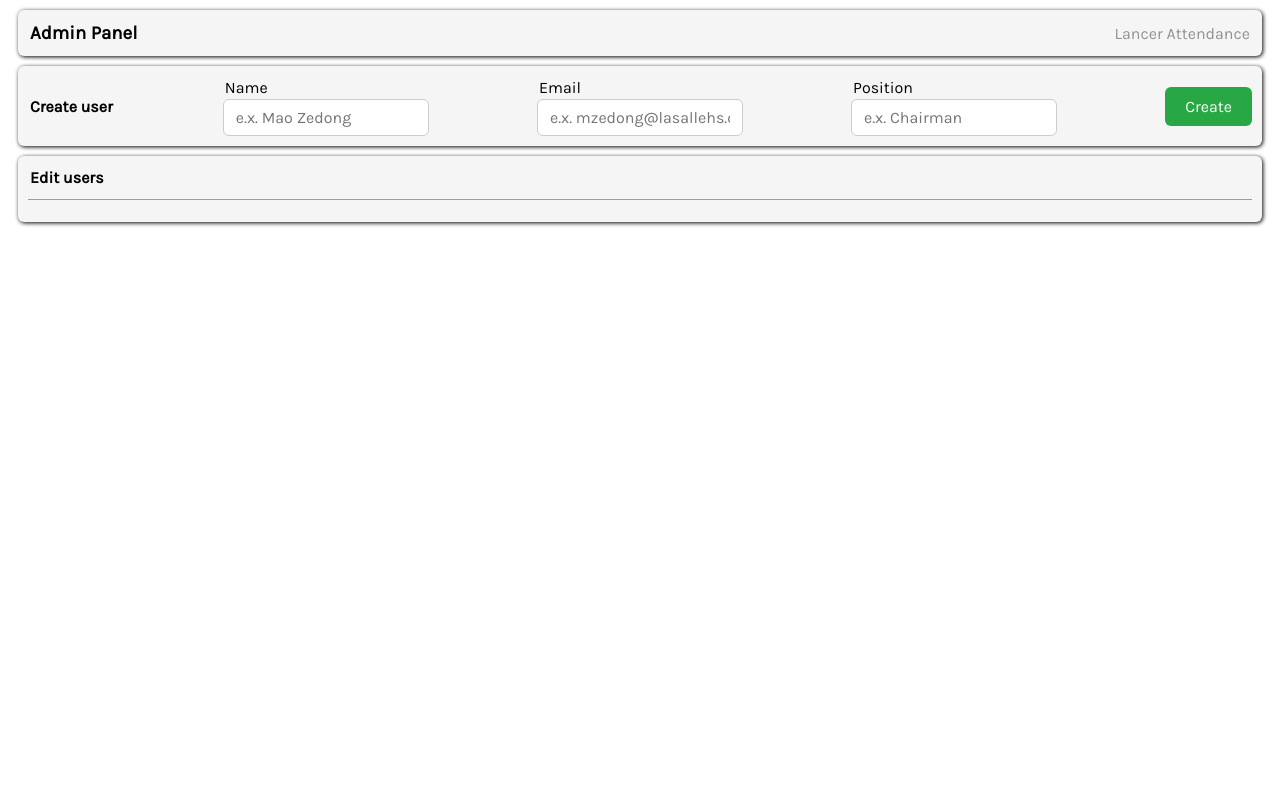
After one commit to MrViper111/LancerAttendance, a Flask app: page /admin in a window 1280 px wide. The commit adds this page. Run offline with Flask 3, Linux system fonts and the light colour scheme; data that the repository does not hold is empty; some libraries are stand-ins or nearby versions.

Commit message:
everything

```diff
--- a/api/main.py
+++ b/api/main.py
@@ -1,5 +1,9 @@
+import requests
+from flask import request
+
 from website import create_app
 import time
+import cv2
 
 def start_webserver():
     print("Starting web server...")
@@ -7,8 +11,35 @@ def start_webserver():
     create_app().run(debug=True, host="0.0.0.0", port=8000)
 
 def main():
-    ...
+    cap = cv2.VideoCapture(0)
+    detector = cv2.QRCodeDetector()
+
+    while True:
+        start_time = time.time()
+        ret, frame = cap.read()
+        if not ret:
+            continue
+
+        data, bbox, _ = detector.detectAndDecode(frame)
+
+        if data:
+            user_data = requests.get(f"http://127.0.0.1:8000/api/get_user?name={data}")
+            print(user_data)
+
+        cv2.imshow("QR Code Scanner", frame)
+
+        elapsed_time = time.time() - start_time
+        time.sleep(max(1.0 - elapsed_time, 0))
+
+        if cv2.waitKey(1) & 0xFF == ord('q'):
+            break
+
+    # Cleanup
+    cap.release()
+    cv2.destroyAllWindows()
+
 
 if __name__ == "__main__":
     start_webserver()
-    main()
+    print('its doing the thing')
+    # main()
--- /dev/null
+++ b/api/website/static/admin.js
@@ -0,0 +1,186 @@
+let users = [];
+
+function refresh() {
+    window.open("/");
+}
+
+function createUser() {
+    name_input = document.getElementById("create-name");
+    email_input = document.getElementById("create-email");
+    position_input = document.getElementById("create-position");
+
+    fetch("/api/create_user", {
+        method: "POST",
+        body: JSON.stringify({
+            name: name_input.value,
+            email: email_input.value,
+            position: position_input.value
+        }),
+        headers: {
+            "Content-type": "application/json; charset=UTF-8"
+        }
+    })
+    .then(response => response.json())
+    .then(data => {
+        name_input.value = "";
+        email_input.value = "";
+        position_input.value = "";
+
+        renderUsers();
+        window.alert(data.response);
+    });
+}
+
+function saveUser(email, position, score) {
+    fetch("/api/update_user", {
+        method: "PUT",
+        body: JSON.stringify({
+            email: email,
+            position: position,
+            score: score,
+            admin: false
+        }),
+        headers: {
+            "Content-type": "application/json; charset=UTF-8"
+        }
+    })
+    .then(response => response.json())
+    .then(data => {
+        window.alert(data.response);
+    });
+}
+
+function deleteUser(email) {
+    fetch("/api/delete_user", {
+        method: "DELETE",
+        body: JSON.stringify({
+            email: email
+        }),
+        headers: {
+            "Content-type": "application/json; charset=UTF-8"
+        }
+    })
+    .then(response => response.json())
+    .then(data => {
+        window.alert(data.response);
+    });
+}
+
+async function fetchUsers() {
+    try {
+        const response = await fetch("/api/get_users");
+        if (!response.ok) throw new Error("Failed to fetch users");
+
+        const jsonData = await response.json();
+        users = jsonData.response;
+    } catch (error) {
+        console.error("Error getting users", error);
+    }
+}
+
+function hasCheckedIn(email) {
+    return fetch("/api/is_present?email=" + email)
+        .then(response => response.json())
+        .then(data => data.response);
+}
+
+function createUserCard(userData) {
+    // Create container div
+    let container = document.createElement("div");
+    container.className = "container1 inline-container";
+    container.id = "user-container";
+
+    // Create user info paragraph
+    let userInfo = document.createElement("p");
+    userInfo.innerHTML = `${userData.name} <span class="lesser">(${userData.email})</span>`;
+    container.appendChild(userInfo);
+
+    // Position section
+    let positionDiv = document.createElement("div");
+    let positionLabel = document.createElement("p");
+    positionLabel.textContent = "Position";
+    let positionInput = document.createElement("input");
+    positionInput.type = "text";
+    positionInput.className = "input";
+    positionInput.value = userData.position;
+
+    positionDiv.appendChild(positionLabel);
+    positionDiv.appendChild(positionInput);
+    container.appendChild(positionDiv);
+
+    // Score section
+    let scoreDiv = document.createElement("div");
+    let scoreLabel = document.createElement("p");
+    scoreLabel.innerHTML = `Score
+        <button class="tiny-gray-button" onclick="updateScore(this, 5)">+5</button>
+        <button class="tiny-gray-button" onclick="updateScore(this, 10)">+10</button>
+        <button class="tiny-gray-button" onclick="updateScore(this, 25)">+25</button>`;
+
+    let scoreInput = document.createElement("input");
+    scoreInput.type = "text";
+    scoreInput.className = "input";
+    scoreInput.value = userData.score;
+
+    scoreDiv.appendChild(scoreLabel);
+    scoreDiv.appendChild(scoreInput);
+    container.appendChild(scoreDiv);
+
+    let attendanceDiv = document.createElement("div");
+    let attendanceLabel = document.createElement("p");
+    let attendanceMarker = document.createElement("h1");
+    attendanceLabel.innerHTML = "<span class='lesser'>Present</span>"
+
+    hasCheckedIn(userData.email).then(result => {
+        if (result) {
+            attendanceMarker.innerHTML = "<i class='bi bi-check' style='color:#3acc00'></i>"
+        } else {
+            attendanceMarker.innerHTML = "<i class='bi bi-x' style='color:#e00000'></i>"
+        }
+    })
+
+    attendanceDiv.appendChild(attendanceLabel);
+    attendanceDiv.appendChild(attendanceMarker);
+    container.appendChild(attendanceDiv);
+
+    let buttonDiv = document.createElement("div");
+
+    let deleteButton = document.createElement("button");
+    deleteButton.className = "red-button";
+    deleteButton.innerHTML = '<i class="bi bi-trash3-fill"></i>';
+    deleteButton.onclick = () => {
+        container.remove();
+        deleteUser(userData.email);
+    }
+
+    let saveButton = document.createElement("button");
+    saveButton.className = "green-button";
+    saveButton.textContent = "Save";
+    saveButton.onclick = () => {
+        saveUser(userData.email, positionInput.value, Number(scoreInput.value));
+    };
+
+    buttonDiv.appendChild(deleteButton);
+    buttonDiv.appendChild(saveButton);
+    container.appendChild(buttonDiv);
+
+    return container;
+}
+
+function updateScore(button, amount) {
+    let scoreInput = button.closest("div").querySelector(".input");
+    scoreInput.value = parseInt(scoreInput.value) + amount;
+}
+
+async function renderUsers() {
+    let container = document.getElementById("users-container");
+    container.innerHTML = "";
+
+    users.forEach(user => {
+        container.appendChild(createUserCard(user));
+    });
+}
+
+document.addEventListener("DOMContentLoaded", async () => {
+    await fetchUsers();
+    await renderUsers();
+});
--- a/api/website/static/base.css
+++ b/api/website/static/base.css
@@ -1,3 +1,5 @@
+@import url('../../../node_modules/bootstrap-icons/font/bootstrap-icons.css');
+
 *, root {
     font-family: Karla;
 }
@@ -27,3 +62,135 @@ h1, h2, h3, p {
     border-radius: 6px;
     box-shadow: 1px 1px 4px #000000;
 }
+
+hr {
+    border: none;
+    height: 1px;
+    margin-block: 12px;
+    background-color: #9d9d9d;
+}
+
+.input {
+    width: 100%;
+    padding: 8px 12px;
+    font-size: 16px;
+    border: 1px solid #ccc;
+    border-radius: 6px;
+    outline: none;
+    transition: border-color 0.2s ease-in-out, box-shadow 0.2s ease-in-out;
+}
+
+.input:focus {
+    border-color: #007bff;
+    box-shadow: 0 0 4px rgba(0, 123, 255, 0.3);
+}
+
+.footer {
+    bottom: 0px;
+    width: 100%;
+    background-color: #f6f6f6;
+    box-shadow: 1px 1px 4px #000000;
+    align-content: center;
+}
+
+.green-button {
+    background-color: #28a745;
+    color: white;
+    font-size: 16px;
+    padding: 10px 20px;
+    border: none;
+    border-radius: 6px;
+    cursor: pointer;
+    transition: background-color 0.2s ease-in-out, box-shadow 0.2s ease-in-out;
+}
+
+.green-button:hover {
+    background-color: #218838;
+    box-shadow: 0 4px 6px rgba(0, 0, 0, 0.1);
+}
+
+.red-button {
+    background-color: #ff2a2a;
+    color: white;
+    font-size: 16px;
+    padding: 10px 20px;
+    margin-inline: 3px;
+    border: none;
+    border-radius: 6px;
+    cursor: pointer;
+    transition: background-color 0.2s ease-in-out, box-shadow 0.2s ease-in-out;
+}
+
+.red-button:hover {
+    background-color: #ef2222;
+    box-shadow: 0 4px 6px rgba(0, 0, 0, 0.1);
+}
+
+.tiny-gray-button {
+    background-color: #676767;
+    color: white;
+    font-size: 16px;
+    padding: 3px;
+    border: none;
+    border-radius: 6px;
+    cursor: pointer;
+    transition: background-color 0.2s ease-in-out, box-shadow 0.2s ease-in-out;
+}
+
+.tiny-gray-button:hover {
+    background-color: #505050;
+    box-shadow: 0 4px 6px rgba(0, 0, 0, 0.1);
+}
+
+.green-button:active {
+    background-color: #1e7e34;
+    box-shadow: 0 2px 4px rgba(0, 0, 0, 0.2);
+}
+
+.green-button:focus {
+    outline: none;
+    box-shadow: 0 0 4px rgba(40, 167, 69, 0.5);
+}
+
+.checkbox {
+    appearance: none;
+    width: 20px;
+    height: 20px;
+    border: 2px solid #28a745;
+    border-radius: 4px;
+    display: inline-block;
+    position: relative;
+    cursor: pointer;
+    transition: background 0.2s, border-color 0.2s;
+}
+
+.checkbox:checked {
+    background-color: #28a745;
+    border-color: #28a745;
+}
+
+.checkbox:checked::after {
+    content: "";
+    position: absolute;
+    left: 50%;
+    top: 50%;
+    width: 5px;
+    height: 10px;
+    border: solid white;
+    border-width: 0 2px 2px 0;
+    transform: translate(-50%, -60%) rotate(45deg);
+}
+
+.checkbox:hover {
+    border-color: #218838;
+}
+
+.checkbox:focus {
+    outline: none;
+    box-shadow: 0 0 4px rgba(40, 167, 69, 0.5);
+}
+
+.sep {
+    padding-inline: 10px;
+    color: #696969;
+}
--- /dev/null
+++ b/api/website/templates/adminpanel.html
@@ -0,0 +1,74 @@
+<html>
+
+    <head>
+        <meta charset="UTF-8">
+        <meta http-equiv="X-UA-Compatible" content="IE=edge">
+        <meta name="viewport" content="width=device-width, initial-scale=1.0">
+
+        <link href='https://fonts.googleapis.com/css?family=Karla' rel='stylesheet'>
+        <link rel="stylesheet" href="https://cdn.jsdelivr.net/npm/bootstrap-icons/font/bootstrap-icons.css">
+        <link rel="stylesheet" type="text/css" href="{{ url_for('static', filename='base.css') }}">
+
+        <script src="{{ url_for('static', filename='admin.js') }}"></script>
+
+        <title>Admin Panel</title>
+    </head>
+
+    <body>
+
+        <div class="container1 inline-container">
+            <h3>Admin Panel</h3>
+            <p class="lesser">Lancer Attendance</p>
+        </div>
+
+        <div class="container1 inline-container">
+            <p><b>Create user</b></p>
+
+            <div>
+                <p>Name</p>
+                <input type="text" name="" id="create-name" class="input" placeholder="e.x. Mao Zedong">
+            </div>
+
+            <div>
+                <p>Email</p>
+                <input type="text" name="" id="create-email" class="input" placeholder="e.x. mzedong@lasallehs.org">
+            </div>
+
+            <div>
+                <p>Position</p>
+                <input type="text" name="" id="create-position" class="input" placeholder="e.x. Chairman">
+            </div>
+
+            <button class="green-button" onclick="createUser()">Create</button>
+        </div>
+
+        <div class="container1">
+            <p><b>Edit users</b></p>
+            <hr>
+
+            <div id="users-container">
+                <div class="container1 inline-container">
+                    <p>David Sachmanyan <span class="lesser">(dsachmanyan25@lasallehs.org)</span></p>
+
+                    <div>
+                        <p>Position</p>
+                        <input type="text" name="" id="" class="input" value="Chairman">
+                    </div>
+
+                    <div>
+                        <p>Score <button class="tiny-gray-button">+5</button> <button class="tiny-gray-button">+10</button> <button class="tiny-gray-button">+25</button></p>
+                        <input type="text" name="" id="" class="input" value="999999">
+                    </div>
+
+                    <div>
+                        <button class="red-button"><i class="bi bi-trash3-fill"></i></button>
+                        <button class="green-button">Save</button>
+                    </div>
+                </div>
+            </div>
+
+        </div>
+
+    </body>
+
+</html>
--- a/api/website/views.py
+++ b/api/website/views.py
@@ -1,7 +1,7 @@
 import asyncio
 import json
 import os
-import datetime
+from datetime import datetime
 import random
 from crypt import methods
 from threading import Thread
@@ -22,6 +22,13 @@ users = Users(db.users)
 def home():
     return render_template("home.html")
 
+@views.route("login")
+def login():
+    return render_template("login.html")
+
+@views.route("admin")
+def admin():
+    return render_template("adminpanel.html")
 
 # the api stuff
 
@@ -83,3 +90,33 @@ def delete_user():
 @views.route("api/get_users", methods=["GET"])
 def get_users():
     return {"status": 200, "response": users.get_all()}
+
+
+@views.route("api/get_user")
+def get_user():
+    name = request.args.get("name")
+    return {"status": 200, "response": users.get({"name": name})}
+
+
+@views.route("api/check_in")
+def check_in():
+    data = request.get_json(silent=True)
+    email = data.get("email")
+
+    checked_in = users.check_in(email)
+    return {"status": 200, "response": "Checked in" if checked_in else "Checked out"}
+
+
+@views.route("api/is_present")
+def is_checked_in():
+    email = request.args.get("email")
+    user = users.get({"email": email})
+
+    if not user["attendance"]:
+        return {"status": 200, "response": False}
+
+    last_obj = user["attendance"][-1]
+    if last_obj["date"] == datetime.now().strftime("%x") and not last_obj["out"]:
+        return {"status": 200, "response": True}
+
+    return {"status": 200, "response": False}
```
Also changed, not shown: other parts of api/website/static/base.css (+33 -0 lines), api/structures/users.py (+28 -2 lines), api/website/static/home.js (+22 -17 lines), api/website/templates/home.html (+12 -1 lines), api/website/templates/login.html (added, +51 -0 lines), scan.py (added, +34 -0 lines).
